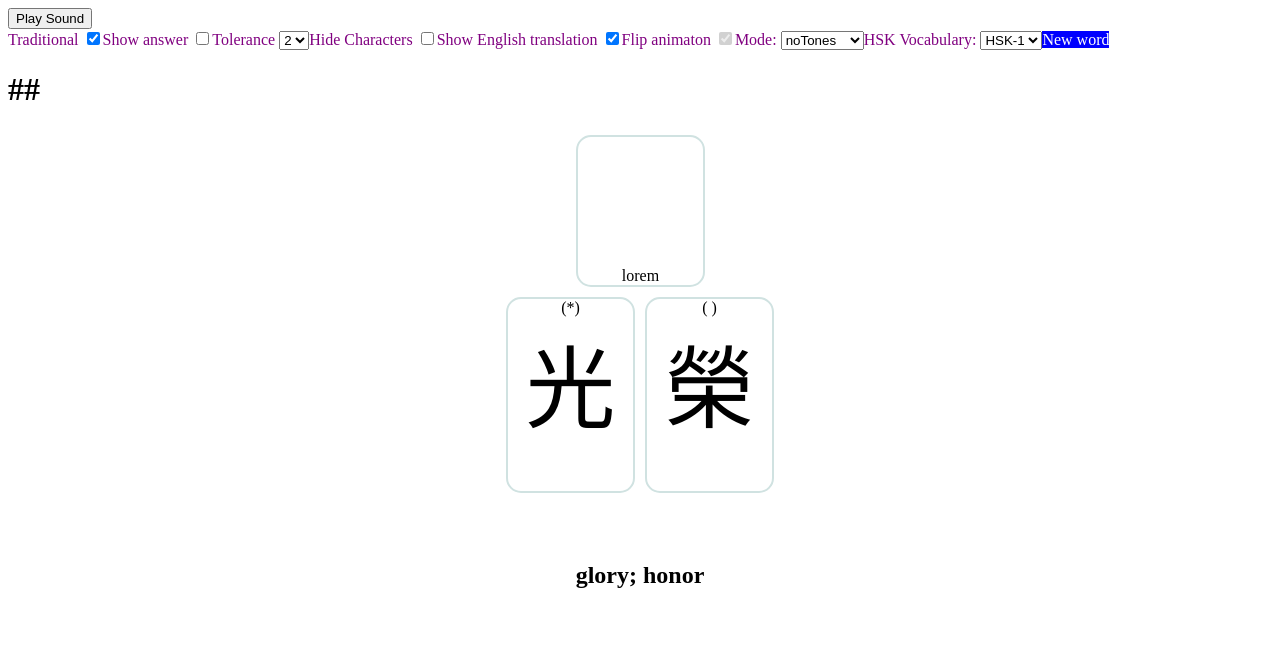
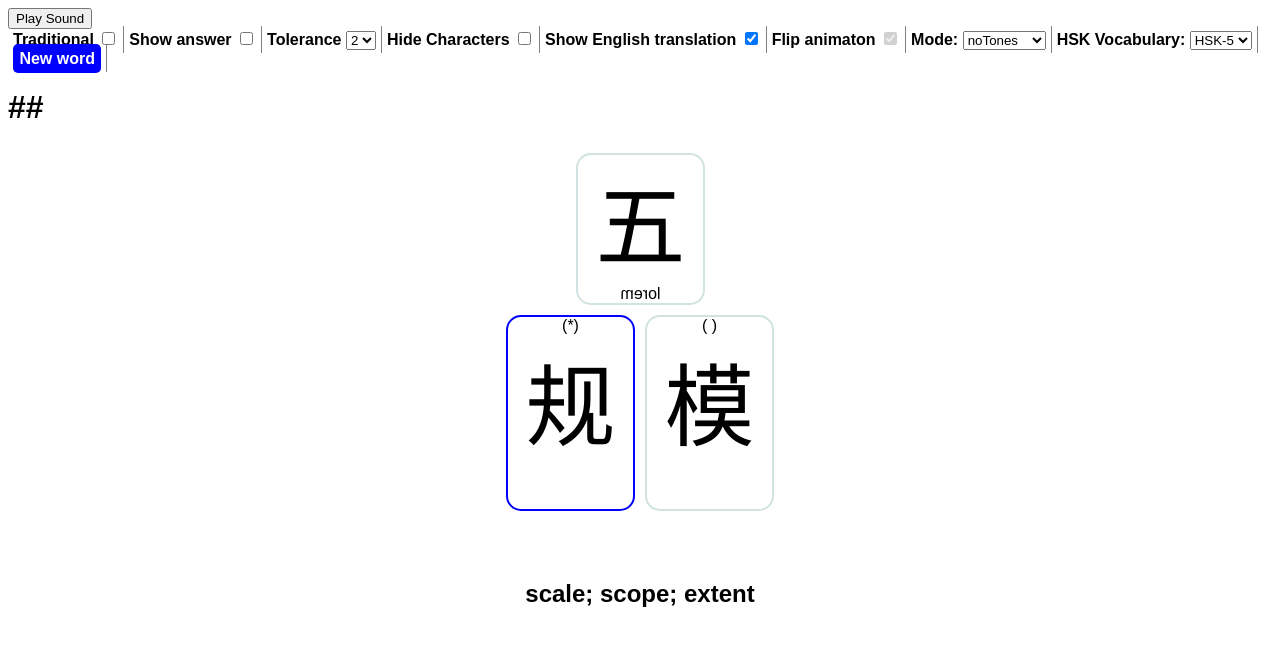
Before and after one commit to harijoel/react-hanzi-speller-2, a React (Vite) app: page / in a window 1280 px wide. Shown: the top 646 px of the page. Built offline with nearby package versions, Linux system fonts and the light colour scheme.

Commit message:
some app crashing bugs fixed, probably caused by inconsitencies in the JSON data, ex. missing 5th tone mark; dynamic changes when pressing hidehchars check are more convenient for the user

```diff
--- a/src/App.tsx
+++ b/src/App.tsx
@@ -1,5 +1,5 @@
 import { useCallback, useEffect, useMemo, useRef, useState } from "react"
-import hsk from './hsk-vocabulary/hsk-6.json'
+import hsk from './hsk-vocabulary/hsk-5.json'
 import ChineseWord from "./ChineseWord"
 import Settings from "./Settings"
 import { SpelledKey, Setting, HSKword } from "./types"
@@ -23,7 +23,7 @@ function App() {
   const [settings, setSettings] = useState<Setting>({
     mode: "noTones",
     mistakeCountTolerance: 2,
-    traditional: true,
+    traditional: false,
     showAns: false,
     hideChars: false,
     showEnglish: true,
@@ -56,6 +56,7 @@ function App() {
   // Is Spelling over & Dynamic Index
   const isSpellingOver = inputKeys.length === textToType.length //|| inputKeys.length === textToType.length + 1
   const isSpellingOverAndExtraKey = inputKeys.length > textToType.length
+  const normalIndex = inputSylArray.length - 1
   const dynamicIndex = getDynamicIndex(inputSylArray, textToTypeSyl_Array)
   // ##  End of dependent variables  ## //
 
@@ -170,8 +171,9 @@ function App() {
         setRevealNos([])
         setMistakeTrail([])
       } else {
-      // Show answer if game is not over
-        if (mistakeTrail.length > 0 || dynamicIndex === inputSylArray.length - 1 && !showAns) {
+      // Show answer if game is not over & at least one keypress of any kind
+        if (mistakeTrail.length > 0 || dynamicIndex === normalIndex && !showAns ) {
+          playMistakeFX()
           setRevealNos(oldRevealNos => [...oldRevealNos, dynamicIndex])
         }
       }
@@ -180,7 +182,7 @@ function App() {
     return () => {
       document.removeEventListener("keypress", handler)
     }
-  }, [dynamicIndex, mistakeTrail.length, isSpellingOver, isSpellingOverAndExtraKey])
+  }, [dynamicIndex, mistakeTrail.length, isSpellingOver, isSpellingOverAndExtraKey, normalIndex])
 
 
   return (
@@ -211,6 +213,7 @@ function App() {
         textToTypeSyl_Array={textToTypeSyl_Array}
         setRevealNos={setRevealNos}
         revealNos={revealNos}
+        mistakeTrail={mistakeTrail}
         traditional={traditional}
         showAns={showAns}
         hideChars={hideChars}
--- a/src/ChineseWord.tsx
+++ b/src/ChineseWord.tsx
@@ -12,6 +12,7 @@ type ChineseWordProps = {
     textToTypeSyl_Array?: string[]
     setRevealNos: React.Dispatch<React.SetStateAction<number[]>>
     revealNos: number[]
+    mistakeTrail: string[]
     showAns: boolean
     hideChars: boolean
     animations: boolean
@@ -27,6 +28,7 @@ export default function ChineseWord({
     textToTypeSyl_Array,
     setRevealNos,
     revealNos,
+    mistakeTrail,
     showAns,
     hideChars,
     animations,
@@ -43,6 +45,7 @@ export default function ChineseWord({
                     spelledKeys={inputSylArray[i]}
                     traditional={traditional}
                     active={dynamicIndex === i}
+                    mistakeTrail={mistakeTrail}
                     isReveal={revealNos.includes(i) || showAns}
                     hideChars={hideChars}
                     animations={animations}
--- a/src/Hanzi.tsx
+++ b/src/Hanzi.tsx
@@ -8,6 +8,7 @@ type HanziProps = {
     spelledKeys?: SpelledKey[]
     traditional: boolean
     active: boolean
+    mistakeTrail: string[]
     isReveal: boolean
     hideChars: boolean
     animations: boolean
@@ -19,24 +20,26 @@ export default function Hanzi({
     spelledKeys=[],
     traditional,
     active=false,
+    mistakeTrail,
     isReveal,
     hideChars,
     animations,
     mode}: HanziProps) {
 
     const character = hanziPinyinChar.hanzi_SimpTrad[traditional ? 1 : 0]
-    const textToType = hanziPinyinChar.textToType_Syl //|| "Error"
+    const textToType = hanziPinyinChar.textToType_Syl
     const correctMap = spelledKeys.map((sKey, i) => sKey.inputKey === sKey.correctKey)
     const isThereAnyMistake= correctMap.some(correct => !correct)
     const pinyinRoman = hanziPinyinChar.pinyinNo
-
-    const isFinish = spelledKeys.length >= textToType.length
+    const isFinish = spelledKeys.length >= textToType?.length
     const isVisible = isFinish || !hideChars || isReveal // isReveal added recently
-    const isThereAnimationClass = animations ? (!isVisible ? "flip" : "") : ""
+    const isThereAnimationClass = animations && !isVisible ? "flip" : "" //animations ? (!isVisible ? "flip" : "") : ""
+    const isWarning = mistakeTrail?.length && active
+    const borderColor = isWarning ? "red" : "blue"
     //style={{visibility: isVisible? "visible" : "hidden"}}
     return (
         <div>
-            <div className={`hanzi ${isThereAnimationClass}`} >
+            <div className={"hanzi " + isThereAnimationClass} style={{borderColor: active ? borderColor : ""}}>
                 <div>{active ? "(*)" : "( )" }</div>
                 <div style={{
                         color: isThereAnyMistake ? "red" : "black",
--- a/src/Settings.tsx
+++ b/src/Settings.tsx
@@ -42,11 +42,11 @@ export default function Settings({
     // Hide-check dependent
     function handleHideCheck(e: ChangeEvent<HTMLInputElement>) {
         const isHideCharsChecked = e.target.checked
-        const propKey = isHideCharsChecked ? "showEnglish" : "animations"
-        const propValue = isHideCharsChecked
         setSettings((oldSettings: Setting) => {
-            oldSettings[propKey] = propValue
-            return {...oldSettings, hideChars: isHideCharsChecked}
+            return {...oldSettings,
+                showEnglish: isHideCharsChecked || oldSettings.showEnglish,
+                hideChars: isHideCharsChecked,
+                animations: isHideCharsChecked}
             })
     }
 
@@ -91,9 +91,9 @@ export default function Settings({
 
             <div className="form-group">
                 <label htmlFor="tol">Tolerance </label>
-                <select name="tol" id="tol" ref={toleranceEl} >
+                <select name="tol" id="tol" ref={toleranceEl} defaultValue={2}>
                     {mitakeToleranceNos.map(num =>
-                        <option value={num} selected={settings.mistakeCountTolerance===num}>
+                        <option key={"tol-"+num} value={num}>
                             {num}
                         </option>)}
                 </select>
@@ -115,8 +115,8 @@ export default function Settings({
             </div>
 
             <div className="form-group">
-                <label htmlFor="hide">Flip animaton </label>
-                <input id="hide" type="checkbox" name="animations"
+                <label htmlFor="flip">Flip animaton </label>
+                <input id="flip" type="checkbox" name="animations"
                     checked={settings.animations}
                     disabled={!settings.hideChars}
                     onChange={handleCheck}/>
@@ -125,15 +125,16 @@ export default function Settings({
             <div className="form-group">
                 <label htmlFor="mode">Mode: </label>
                 <select name="mode" id="mode"
+                    defaultValue={settings.mode}
                     onChange={handleModeSelect} >
-                        {modes.map(modeName => <option value={modeName}>{modeName}</option>)}
+                        {modes.map(modeName => <option key={modeName} value={modeName}>{modeName}</option>)}
                 </select>
             </div>
 
             <div className="form-group">
                 <label htmlFor="vocab">HSK Vocabulary: </label>
-                <select name="vocab" id="vocab" onChange={handleVocabSelect} >
-                    {hskLevels.map(level => <option value={level}>HSK-{level}</option>)}
+                <select name="vocab" id="vocab" onChange={handleVocabSelect} defaultValue={5}>
+                    {hskLevels.map(level => <option key={"hsk-"+level} value={level}>HSK-{level}</option>)}
                 </select>
             </div>
 
--- a/src/Speller.tsx
+++ b/src/Speller.tsx
@@ -3,7 +3,7 @@ import { SpelledKey } from './types'
 
 type SpellerProps = {
     spelledKeys: SpelledKey[]
-    textToType: string
+    textToType?: string
     pinyinAcc: string
     pinyinRoman: string
     correctMap: boolean[]
@@ -12,8 +12,8 @@ type SpellerProps = {
     mode: string
 }
 
-export default function Speller({spelledKeys, textToType, pinyinAcc, pinyinRoman, correctMap, isReveal, isFlip, mode}: SpellerProps) {
-    const isFinish = spelledKeys.length >= textToType.length // When spelledKeys === textoToType (because it already contains mode)
+export default function Speller({spelledKeys, textToType="", pinyinAcc, pinyinRoman, correctMap, isReveal, isFlip, mode}: SpellerProps) {
+    const isFinish = spelledKeys.length >= textToType?.length // When spelledKeys === textoToType (because it already contains mode)
     //const charColors = spelledKeys.map((sKey, i) => sKey.inputKey === sKey.correctKey ? "blue" : "red" )
     const charColors = correctMap.map(isCorrect => isCorrect ? "blue" : "red" )
     const isThereNumber = mode === "withTones" || mode === "onlyTones"
@@ -42,7 +42,7 @@ export default function Speller({spelledKeys, textToType, pinyinAcc, pinyinRoman
                     </>
                 )
             })}
-            {isReveal && <span style={{color: "GrayText"}}>{textToType.slice(spelledKeys.length, textToType.length)}</span> }
+            {isReveal && <span className="reveal-text">{textToType.slice(spelledKeys.length, textToType.length)}</span> }
 
            {!spelledKeys.length && !isReveal && <div className="temporal-space">#</div>}
 
--- a/src/app.css
+++ b/src/app.css
@@ -1,9 +1,16 @@
+body {
+    font-family: Arial, Helvetica, sans-serif;
+}
+
 .settings {
-    color: purple;
+    color: black
 }
 
 .form-group {
     display: inline;
+    padding: 5px;
+    border-right: 1px solid gray;
+    font-weight: bold;
 }
 
 .chineseword, .chinesewordT {
@@ -25,8 +32,9 @@
 .hanzi.flip {
     --rotate-y: 180deg;
 }
-.hanziT.flip {
-    --rotate-y: 180deg;
+
+.hanzi.active {
+    border-color: blue;
 }
 
 .back {
@@ -39,16 +47,9 @@
     backface-visibility: hidden;
 }
 
-
-.hanziT .back {
-    transform: rotateY(180deg);
-}
-
 .mistake {
     color: red;
 }
-
-
 
 .speller {
     position: relative;
@@ -58,12 +59,18 @@
     text-align: center;
 }
 
+.reveal-text {
+    color: rgb(193, 193, 193);
+}
+
 .temporal-space {
     visibility: hidden;
 }
 
 .btn {
     background-color: blue;
+    border-radius: 5px;
+    padding: 0.4em;
     color: white;
     cursor: pointer;
     -webkit-user-select: none; /* Safari */
--- a/src/util.tsx
+++ b/src/util.tsx
@@ -12,12 +12,22 @@ export function getWordArray(
     wordPinyinNumbered: string,
     mode: string)
         : HanziPinyin[] {
+    // Fix for words with missing '5' tone mark at the end
+    if (isNaN(parseInt(wordPinyinNumbered.slice(-1)))) {
+        wordPinyinNumbered = wordPinyinNumbered + "5"
+    }
+
     // Cleaning process: remove spaces, remove " ' " mark, everything to lowercase
     const wordPinyinNo_clean = wordPinyinNumbered.replace(/ü/g, 'v').replace(/[\s']/g, "").toLowerCase()
     const wordPinyinAcc_clean = wordPinyinAccented.replace(/[\s']/g, "").toLowerCase()
 
     // Separate string by number. Ex: "zhong1wen2" => ["zhong", "wen"]
-    const wordPinyinRomanArray: string[] | null = wordPinyinNo_clean.split(/\d+/).filter(Boolean)
+    const wordPinyinRomanArray: string[] = wordPinyinNo_clean.split(/\d+/).filter(Boolean)
+
+    if (wordHanzi[0]?.length !== wordPinyinRomanArray?.length) {
+        console.log("ANNOYING BUG AAAA")
+        console.log(wordPinyinNo_clean)
+    }
 
     // Use previous no number array sylable lenghts to separate accented string
     // Ex. "zhōngwén" => ["zhōng", "wén"]
@@ -25,12 +35,25 @@ export function getWordArray(
     let index_start = 0
     let wordPinyinAccArray: string[] = []
     for (let index = 0; index < wordSylableNo; index++) {
+        let currenySylLen = wordPinyinRomanArray[index]?.length ?? 0
         wordPinyinAccArray = [...wordPinyinAccArray,
                                 wordPinyinAcc_clean.slice(index_start,
-                                index_start + wordPinyinRomanArray[index].length)
+                                index_start + currenySylLen)
                           ]
-        index_start = index_start + wordPinyinRomanArray[index].length
+        index_start = index_start + currenySylLen
     }
+
+    // // Error handling
+    // if (wordSylableNo !== wordPinyinNoArray.length ||
+    //     wordSylableNo !== wordPinyinAccArray.length ||
+    //     wordSylableNo !== wordPinyinRomanArray.length ) {
+    //     console.log("SYLABLES LENGTH DON'T MATCH")
+    //     console.log(wordSylableNo)
+    //     console.log(wordPinyinNo_clean.length, wordPinyinNo_clean)
+    //     console.log(wordPinyinAcc_clean.length, wordPinyinAcc_clean)
+    //     console.log(wordPinyinRomanArray.length, wordPinyinRomanArray)
+    //     return []
+    // }
 
     // Separate string by number. Ex: "zhong1wen2" => ["zhong1", "wen2"]
     // Had to define wordPinyinRomanArray as type any because match could throw...
@@ -52,7 +75,7 @@ export function getWordArray(
     let objectArray: HanziPinyin[] = []
     for (let index = 0; index < wordSylableNo; index++) {
         objectArray = [...objectArray, {hanzi_SimpTrad: [wordHanzi[0][index], wordHanzi[1][index]],
-                                        pinyinNo: wordPinyinRomanArray[index],
+                                        pinyinNo: wordPinyinRomanArray[index], //  Fix here
                                         pinyinAcc: wordPinyinAccArray[index],
                                         textToType_Syl: textToType_SylArray[index]
                                         }
@@ -76,22 +99,23 @@ export function sylibalizeInput(hanziPinyinArrayWord: HanziPinyin[], inputKeys:
     let inputSylArray: SpelledKey[][] = []
     for (let index = 0; index < sylNo; index++) {
         let extraKey = index === sylNo - 1 ? 1 : 0 // if last syl
+        let currenySylLen = textToTypeArr[index]?.length ?? 0
         let sylSlice = inputKeys.slice(
                 index_start,
-                index_start + textToTypeArr[index].length + extraKey
+                index_start + currenySylLen + extraKey
         )
         if (!sylSlice.length) {
             break; }
         inputSylArray = [...inputSylArray, sylSlice] // Result: array of arrays
-        index_start = index_start + textToTypeArr[index].length
+        index_start = index_start + currenySylLen
     }
     return inputSylArray // [ [z, h, o, n, g], [g, u, o: SpelledKey], [] ] "中国人"
 }
 
-export function getDynamicIndex(inputSylArray: any[], textToTypeSyl_Array: string[]): number {
-    let normalIndex = inputSylArray.length - 1
+export function getDynamicIndex(inputSylArray: SpelledKey[][], textToTypeSyl_Array: string[]): number {
+    let normalIndex = inputSylArray?.length - 1
     let dynamicIndex = normalIndex
-    if (inputSylArray.length === 0) {
+    if ((inputSylArray?.length ?? 0) === 0) {
         return 0
     }
     // Length of current sylable being typed === length of complete sylable at that index
@@ -128,31 +152,3 @@ export function playWinFX() {
     sound.volume = 0.3
     sound.play()
 }
-
-
-// https://missav.com/en/MISM-245
-// https://missav.com/en/Cawd-083
-// https://missav.com/en/SSNI-025
-// https://missav.com/en/miae-116
-// https://missav.com/en/MUM-115
-// https://missav.com/en/SAME-045
-// https://missav.com/en/HUNTB-520
-// https://missav.com/en/TDMN-004
-// https://missav.com/en/MISM-147
-// https://missav.com/en/PIYO-153
-// https://missav.com/en/MIAA-608
-// https://missav.com/en/PIYO-165
-// https://missav.com/en/HMN-152
-// https://missav.com/en/CJOD-216
-// https://missav.com/en/REAL-649
-// https://missav.com/en/MVSD-527
-// https://hpav.tv/
-// https://supjav.com/category/censored-jav
-// https://missav.com/en/CJOD-320
-// https://missav.com/en/TPIN-037
-// https://missav.com/en/DVRT-020
-// https://missav.com/en/FSET-600
-// https://missav.com/en/SDDE-481
-// https://missav.com/en/dasd-409
-// https://la.spankbang.com/67orn/video/dasd+409+my+father+ntred+my+girlfriend
-// https://www.google.com/search?q=yuu+shinoda&sourceid=chrome&ie=UTF-8
```
Also changed, not shown: src/hsk-vocabulary/hsk-5.json.
